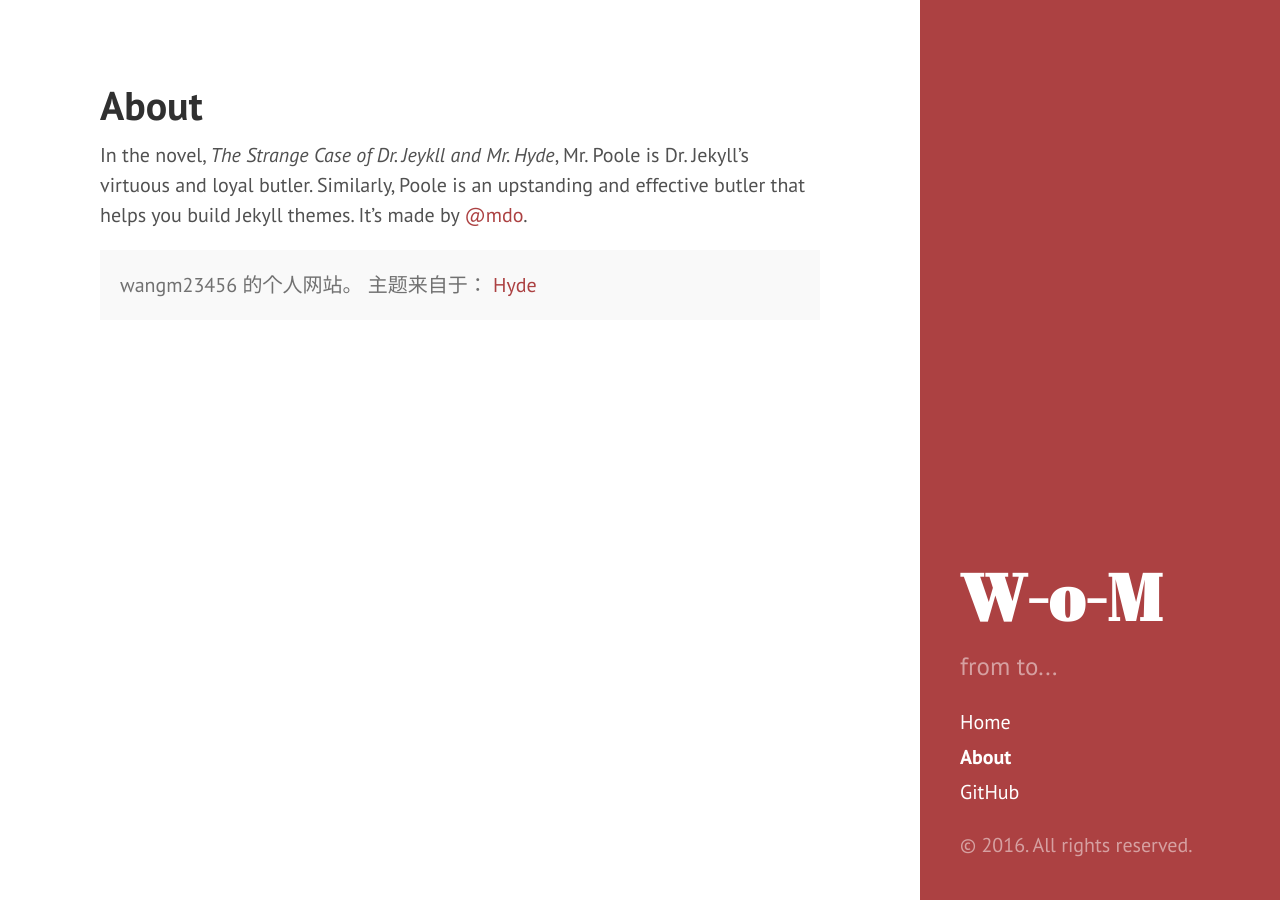
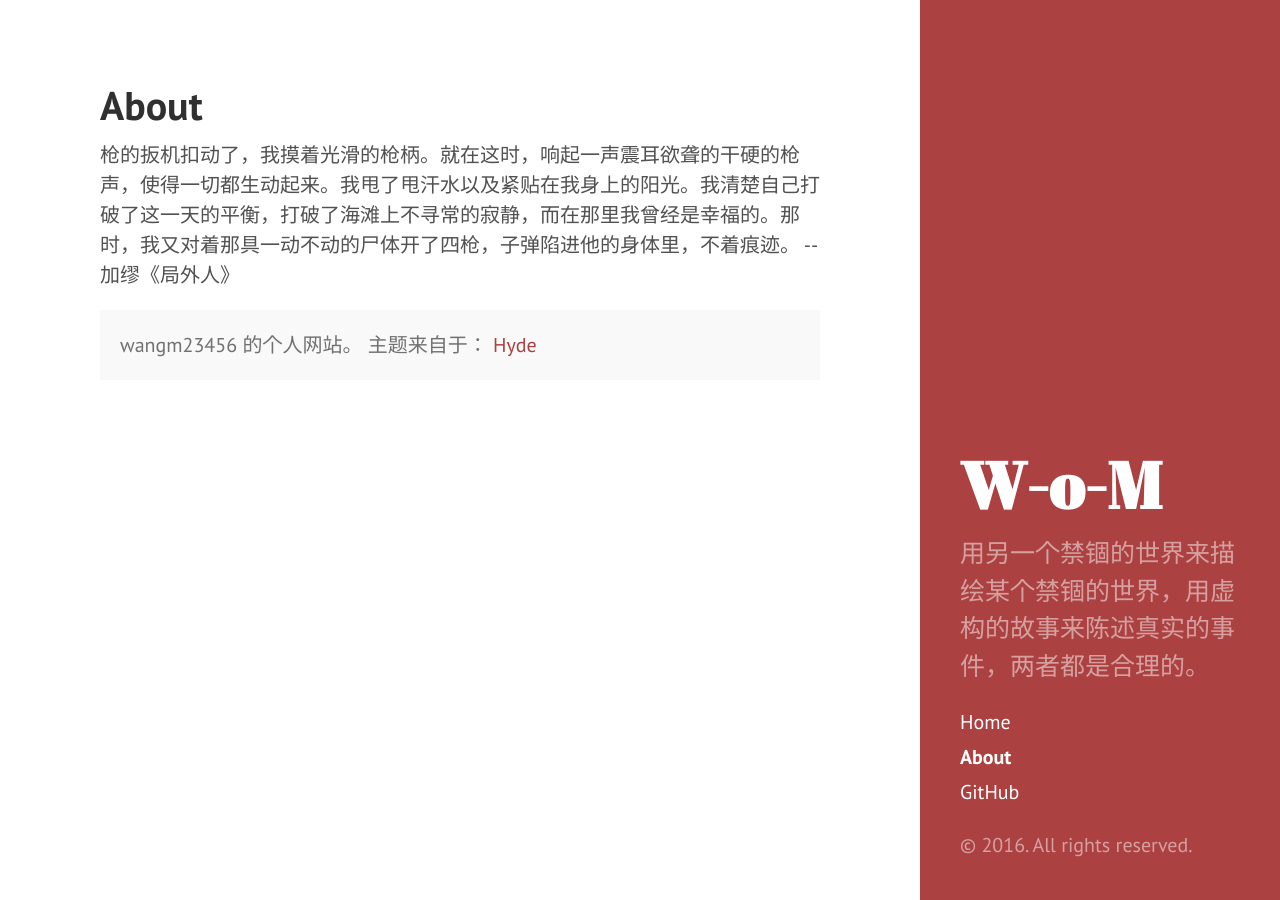
Before and after one commit to wangm23456/wangm23456_jekyll, a Jekyll site: the page built from about.md, in a window 1280 px wide. Built offline with Jekyll 4.4.1, drawn with Linux system fonts in a browser that asks for light colours.

Commit message:
description

```diff
--- a/_config.yml
+++ b/_config.yml
@@ -11,7 +11,7 @@ highlighter:      Rouge
 # Setup
 title:            W-o-M
 tagline:          'A Jekyll blog'
-description:      'from to...'
+description:      '用另一个禁锢的世界来描绘某个禁锢的世界，用虚构的故事来陈述真实的事件，两者都是合理的。'
 url:              http://www.wangm23456.cc
 baseurl:          /
 
--- a/about.md
+++ b/about.md
@@ -4,7 +4,7 @@ title: About
 ---
 
 
-In the novel, *The Strange Case of Dr. Jeykll and Mr. Hyde*, Mr. Poole is Dr. Jekyll's virtuous and loyal butler. Similarly, Poole is an upstanding and effective butler that helps you build Jekyll themes. It's made by [@mdo](https://twitter.com/mdo).
+<p>枪的扳机扣动了，我摸着光滑的枪柄。就在这时，响起一声震耳欲聋的干硬的枪声，使得一切都生动起来。我甩了甩汗水以及紧贴在我身上的阳光。我清楚自己打破了这一天的平衡，打破了海滩上不寻常的寂静，而在那里我曾经是幸福的。那时，我又对着那具一动不动的尸体开了四枪，子弹陷进他的身体里，不着痕迹。 --加缪《局外人》 </p>
 
 
 <p class="message">
```
Also changed, not shown: 1 other file.
